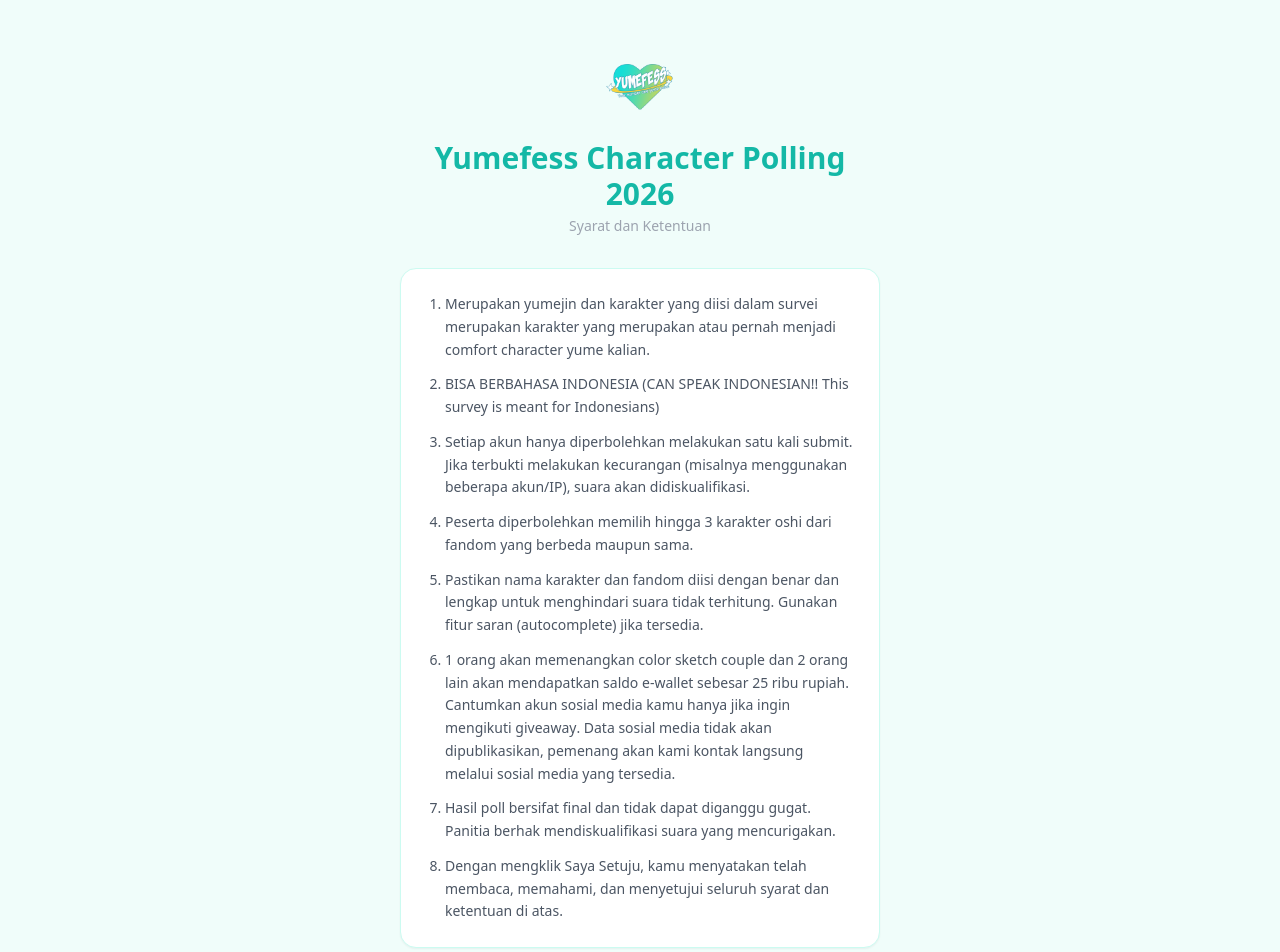
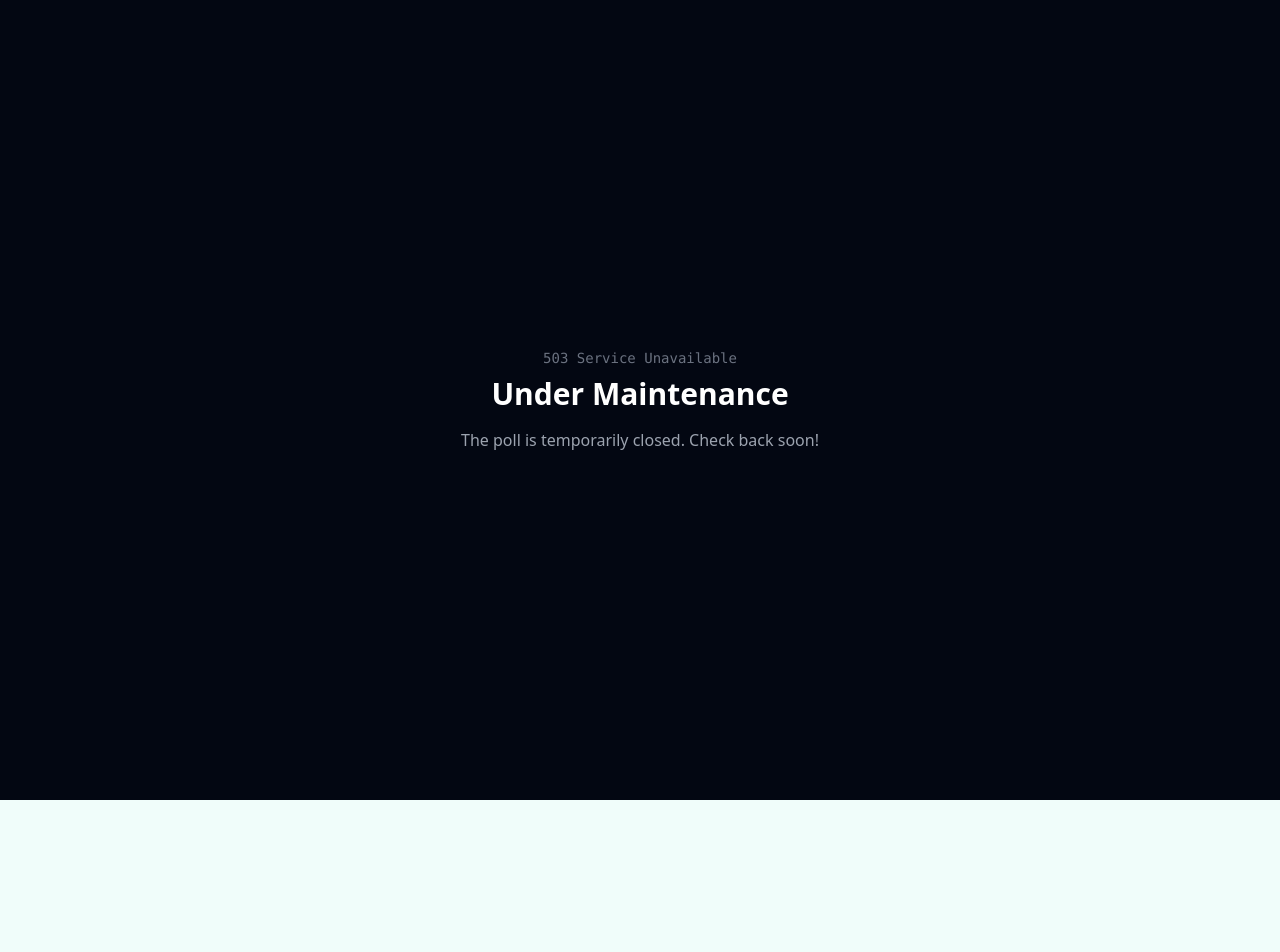
Before and after one commit to Isovyy/yumefess-polling, a Next.js app: page / in a window 1280 px wide. Shown: the top 952 px of the page. After the commit the page ends 800 px from the top, so only its background shows below. Built offline with nearby package versions, Linux system fonts and the light colour scheme.

Commit message:
Hardcode maintenance: root shows 503 page, /poll redirects
Removes reliance on middleware/env vars. Root page.tsx replaced with
maintenance content; next.config.js redirects /poll to /maintenance.

Co-Authored-By: Claude Sonnet 4.6 <noreply@anthropic.com>

```diff
--- a/next.config.js
+++ b/next.config.js
@@ -1,4 +1,14 @@
 /** @type {import('next').NextConfig} */
-const nextConfig = {}
+const nextConfig = {
+  async redirects() {
+    return [
+      {
+        source: '/poll',
+        destination: '/maintenance',
+        permanent: false,
+      },
+    ]
+  },
+}
 
 module.exports = nextConfig
--- a/src/app/page.tsx
+++ b/src/app/page.tsx
@@ -1,63 +1,13 @@
-import Link from 'next/link'
-import Image from 'next/image'
+export const metadata = { title: '503 – Service Unavailable' }
 
-export default function TermsPage() {
+export default function HomePage() {
   return (
-    <main className="max-w-lg mx-auto px-4 py-12">
-      {/* Header */}
-      <div className="text-center mb-8">
-        <div className="flex justify-center mb-3">
-          <Image src="/yumefess-icon.png" alt="Yumefess" width={80} height={80} />
-        </div>
-        <h1 className="text-3xl font-bold text-teal-500 mb-1">Yumefess Character Polling 2026</h1>
-        <p className="text-gray-400 text-sm">Syarat dan Ketentuan</p>
-      </div>
-
-      {/* Terms box */}
-      <div className="bg-white rounded-2xl border border-teal-100 p-6 shadow-sm space-y-4 text-sm text-gray-600 leading-relaxed">
-        <ol className="list-decimal list-outside space-y-3 pl-5">
-          <li>
-            Merupakan yumejin dan karakter yang diisi dalam survei merupakan karakter yang merupakan atau pernah menjadi comfort character yume kalian.
-          </li>
-          <li>
-            BISA BERBAHASA INDONESIA <span className="font-medium">(CAN SPEAK INDONESIAN!! This survey is meant for Indonesians)</span>
-          </li>
-          <li>
-            Setiap akun hanya diperbolehkan melakukan <span className="font-medium">satu kali submit</span>.
-            Jika terbukti melakukan kecurangan (misalnya menggunakan beberapa akun/IP), suara akan
-            didiskualifikasi.
-          </li>
-          <li>
-            Peserta diperbolehkan memilih hingga <span className="font-medium">3 karakter oshi</span> dari
-            fandom yang berbeda maupun sama.
-          </li>
-          <li>
-            Pastikan nama karakter dan fandom diisi dengan <span className="font-medium">benar dan lengkap</span>{' '}
-            untuk menghindari suara tidak terhitung. Gunakan fitur saran (autocomplete) jika tersedia.
-          </li>
-          <li>
-            1 orang akan memenangkan <span className="font-medium">color sketch couple</span> dan 2 orang lain akan mendapatkan saldo <span className="font-medium">e-wallet sebesar 25 ribu rupiah</span>. Cantumkan akun sosial media kamu <span className="font-medium">hanya jika ingin mengikuti
-            giveaway</span>. Data sosial media tidak akan dipublikasikan, pemenang akan kami kontak langsung
-            melalui sosial media yang tersedia.
-          </li>
-          <li>
-            Hasil poll bersifat <span className="font-medium">final</span> dan tidak dapat diganggu gugat.
-            Panitia berhak mendiskualifikasi suara yang mencurigakan.
-          </li>
-          <li>
-            Dengan mengklik <span className="font-medium">Saya Setuju</span>, kamu menyatakan telah
-            membaca, memahami, dan menyetujui seluruh syarat dan ketentuan di atas.
-          </li>
-        </ol>
-      </div>
-
-      {/* Agree button */}
-      <Link
-        href="/poll"
-        className="mt-6 block w-full py-3 bg-teal-400 hover:bg-teal-500 active:bg-teal-600 text-white font-semibold rounded-2xl transition shadow-sm text-center"
-      >
-        Saya Setuju
-      </Link>
+    <main className="min-h-screen flex flex-col items-center justify-center bg-gray-950 text-white px-4">
+      <p className="text-gray-500 text-sm font-mono mb-2">503 Service Unavailable</p>
+      <h1 className="text-3xl font-bold mb-4">Under Maintenance</h1>
+      <p className="text-gray-400 text-center max-w-md">
+        The poll is temporarily closed. Check back soon!
+      </p>
     </main>
   )
 }
```
